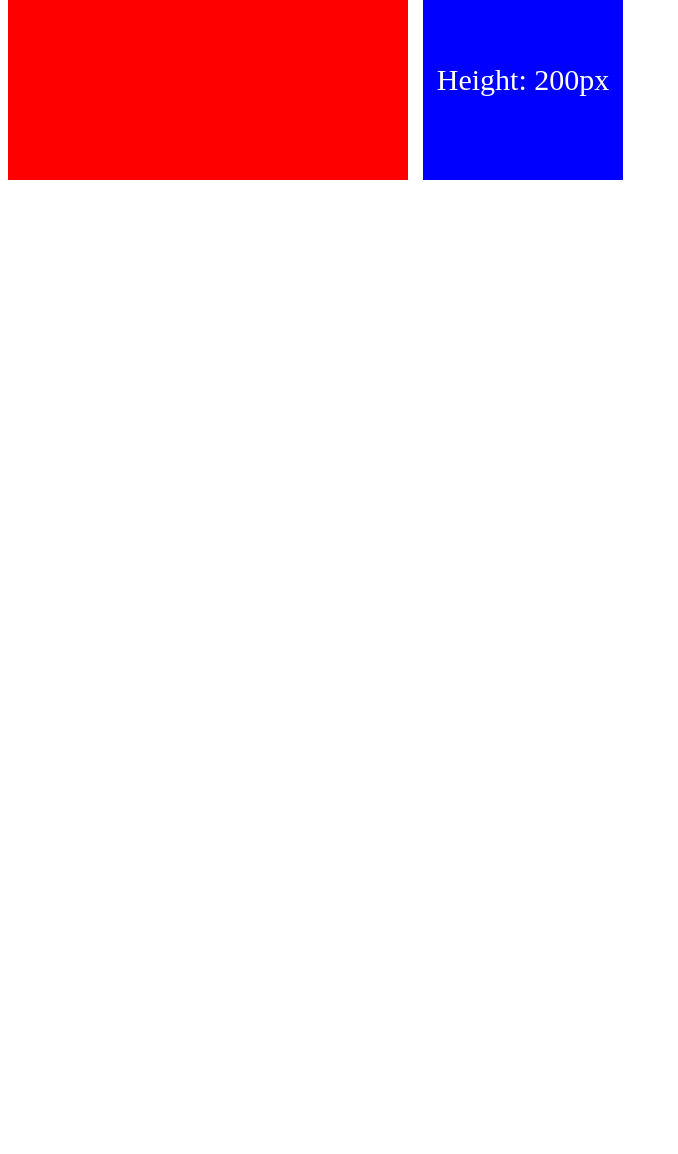
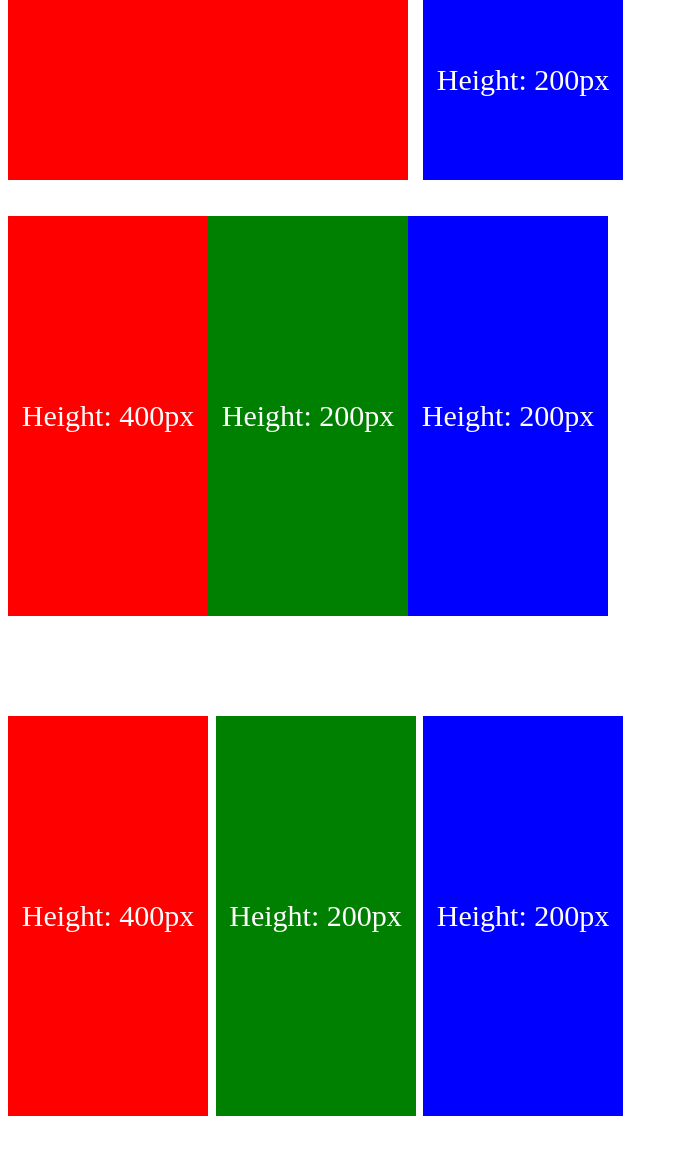
Before and after one commit to hoangtrongkhoa/javaweb04, a plain HTML site: page sample.html in a window 1280 px wide. Shown: the part 664-1818 px from the top of the page, without its empty margins (0-678 px from the left). Before the commit the page ends 888 px from the top, so only its background shows below. Drawn offline with Linux system fonts and the light colour scheme.

Commit message:
bai-tap-ve-nha-4

```diff
--- a/sample.html
+++ b/sample.html
@@ -8,6 +8,7 @@
             color: white;
             font-size: 30px;
         }
+
         .parent {
             width: 615px;
             height: 400px;
@@ -36,6 +37,7 @@
         .bottom {
             background-color: blue;
         }
+
         .text-center-wrapper {
             display: flex;
             align-items: center;
@@ -46,6 +48,32 @@
             justify-content: space-between;
         }
 
+        .parent3 {
+            width: 615px;
+            height: 500px;
+            display: flex;
+        }
+
+        .right2 {
+            height: 400px;
+            width: 400px;
+            display: flex;
+        }
+
+        .left2 {
+            height: 200px;
+            background-color: red;
+            height: 400px;
+            width: 200px;
+            display: flex;
+        }
+
+        .div-300 {
+            height: 400px;
+            width: 200px;
+            display: flex;
+        }
+
     </style>
 </head>
 <body>
@@ -54,10 +82,10 @@
         <p>Height: 400px</p>
     </div>
     <div class="right">
-        <div class="top text-center-wrapper div-200">
+        <div class="top text-center-wrapper div-300">
             <p>Height: 200px</p>
         </div>
-        <div class="bottom text-center-wrapper div-200">
+        <div class="bottom text-center-wrapper div-300">
             <p>Height: 200px</p>
         </div>
     </div>
@@ -79,9 +107,36 @@
         </div>
     </div>
 </div>
-
 <br>
 <br>
+<div class="parent3">
+    <div class="left2 text-center-wrapper">
+        <p>Height: 400px</p>
+    </div>
+    <div class="right2">
+        <div class="top text-center-wrapper div-300">
+            <p>Height: 200px</p>
+        </div>
+        <div class="bottom text-center-wrapper div-300">
+            <p>Height: 200px</p>
+        </div>
+    </div>
+</div>
+
+<div class="parent3 space-between">
+    <div class="left2 text-center-wrapper">
+        <p>Height: 400px</p>
+    </div>
+
+    <div class="top text-center-wrapper div-300">
+        <p>Height: 200px</p>
+    </div>
+    <div class="bottom text-center-wrapper div-300">
+        <p>Height: 200px</p>
+    </div>
+
+</div>
+
 
 </body>
 </html>
```
